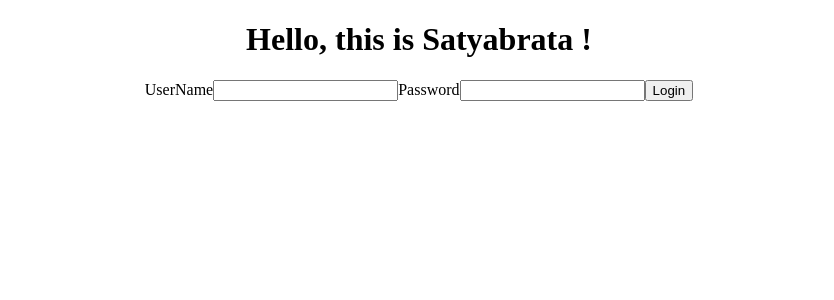
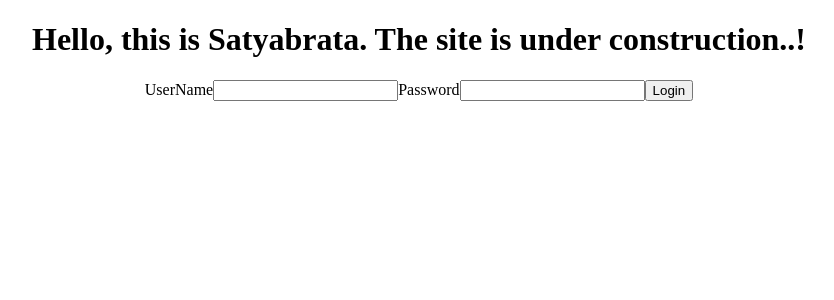
Before and after one commit to satyabratasaha-me/expense-management, an Angular app: page / in a window 1280 px wide. Shown: the top 300 px of the page, without its empty margins (221-1055 px from the left). Built offline with nearby package versions, Linux system fonts and the light colour scheme.

Commit message:
Added a message to the homepage

```diff
--- a/src/app/app.component.html
+++ b/src/app/app.component.html
@@ -1,7 +1,7 @@
 <!--The content below is only a placeholder and can be replaced.-->
 <div style="text-align:center">
   <h1>
-    Hello, this is {{title}} !
+    Hello, this is {{title}}. The site is under construction..!
   </h1>
   <login></login>
 </div>
--- a/src/app/app.module.ts
+++ b/src/app/app.module.ts
@@ -2,13 +2,15 @@ import { BrowserModule } from '@angular/platform-browser';
 import { NgModule } from '@angular/core';
 
 import { AppComponent } from './app.component';
- import { LoginComponent } from './login/login.component';
+import { LoginComponent } from './login/login.component';
+import { SideBarComponent } from './shared/sidebar/sidebar.component';
 
 
 @NgModule({
   declarations: [
     AppComponent,
-    LoginComponent
+    LoginComponent,
+    SideBarComponent
   ],
   imports: [
     BrowserModule
```
Also changed, not shown: 1 other file (tests, documents, lock files or other folders).
